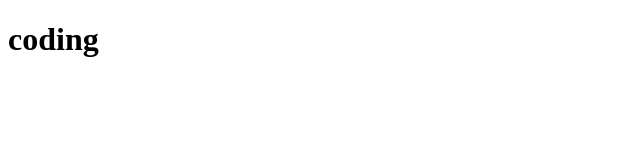
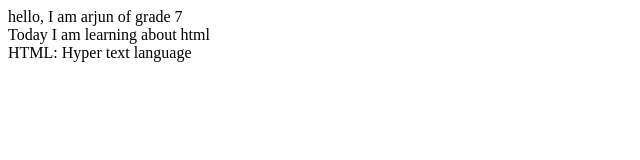
Before and after one commit to Arjun123-bit/untitled-folder-5, a plain HTML site: page index.html in a window 1280 px wide. Shown: the whole page, without its empty margins (0-640 px from the left). Drawn offline with Linux system fonts and the light colour scheme.

Commit message:
initial commit

```diff
--- a/index.html
+++ b/index.html
@@ -6,6 +6,12 @@
     <title>Document</title>
 </head>
 <body>
-    <h1>coding</h1>
+    <!-- Student Introduction-->
+     hello, I am arjun of grade 7<br>
+
+     Today I am learning about html<br>
+
+     HTML: Hyper text language<br>
+
 </body>
 </html>
```
